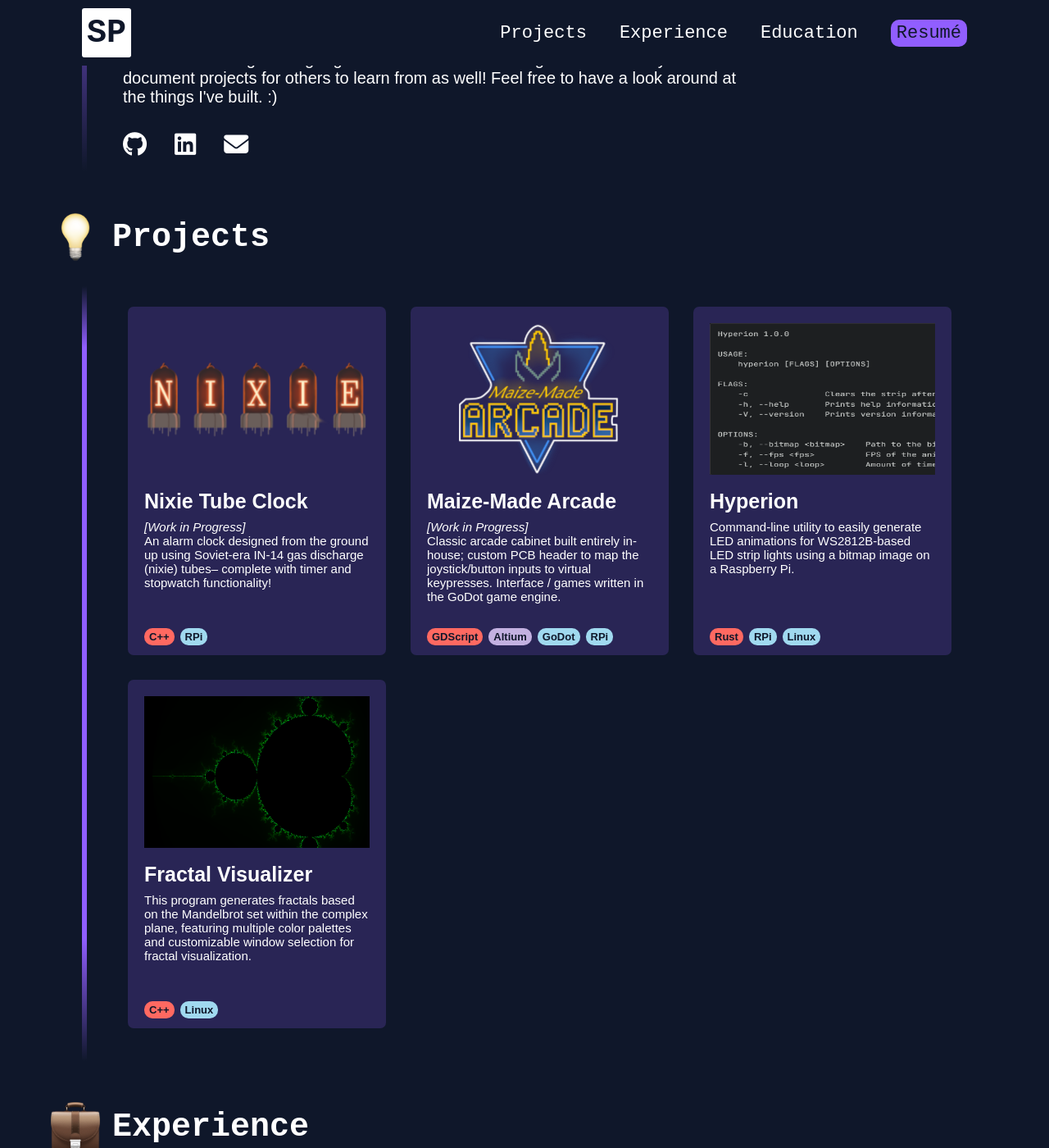
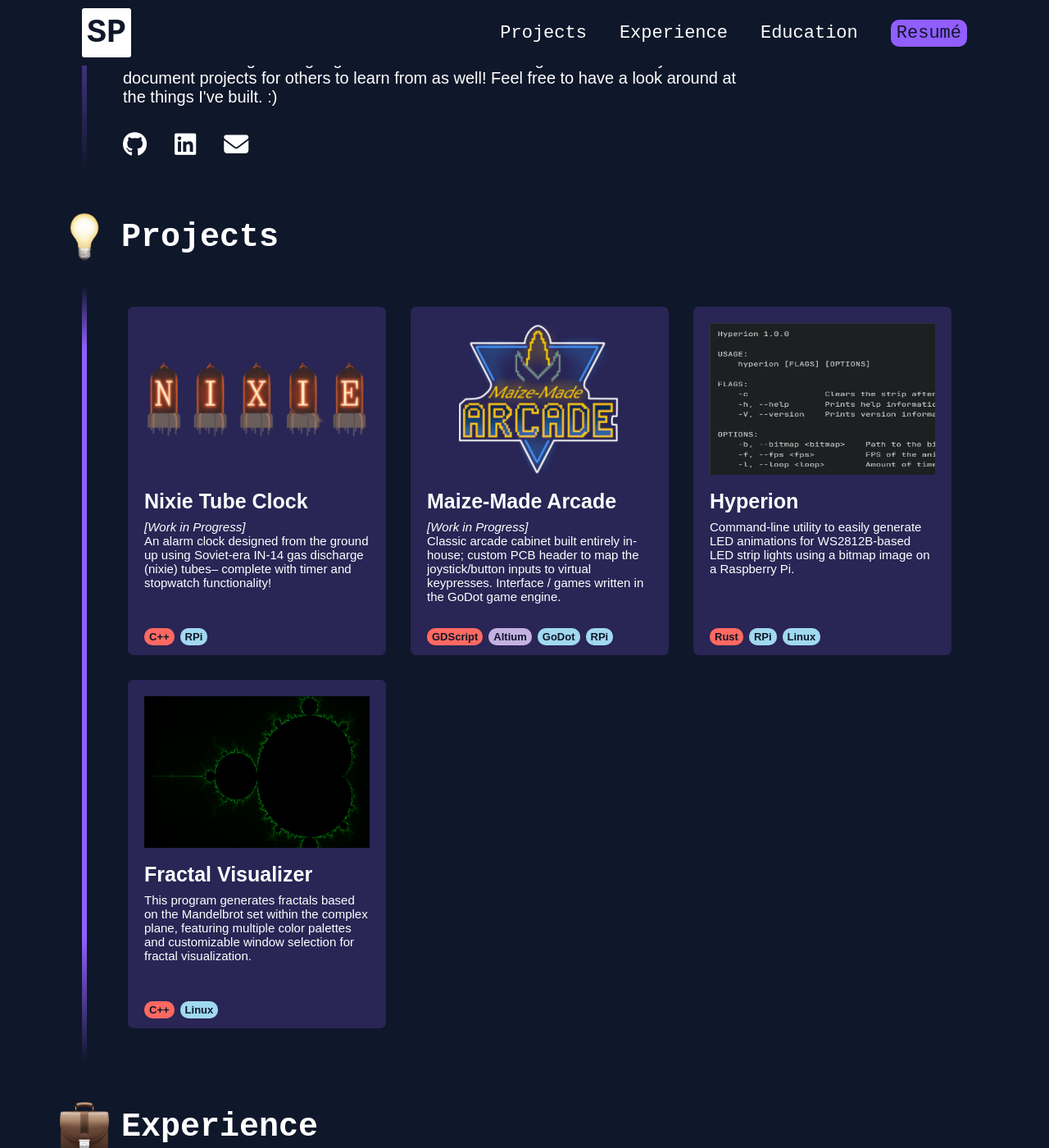
Before and after one commit to 628/628.github.io, a Jekyll site: the page built from index.html, in a window 1280 px wide and 1400 px high, scrolled down 285 px. Shown: the whole window at 82% size. Built offline with Jekyll 4.4.1, drawn with Linux system fonts in a browser that asks for light colours; nearby versions of some CDN libraries; some web fonts are replaced.

Commit message:
fix: misaligned section titles

```diff
--- a/_sass/section_header.scss
+++ b/_sass/section_header.scss
@@ -4,7 +4,7 @@
   display: flex;
   gap: 15px;
   align-items: center;
-  transform: translateX(-38px);
+  transform: translateX(-27px);
   margin-top: 50px;
   margin-bottom: 25px;
 
```
Also changed, not shown: 3 other files.
